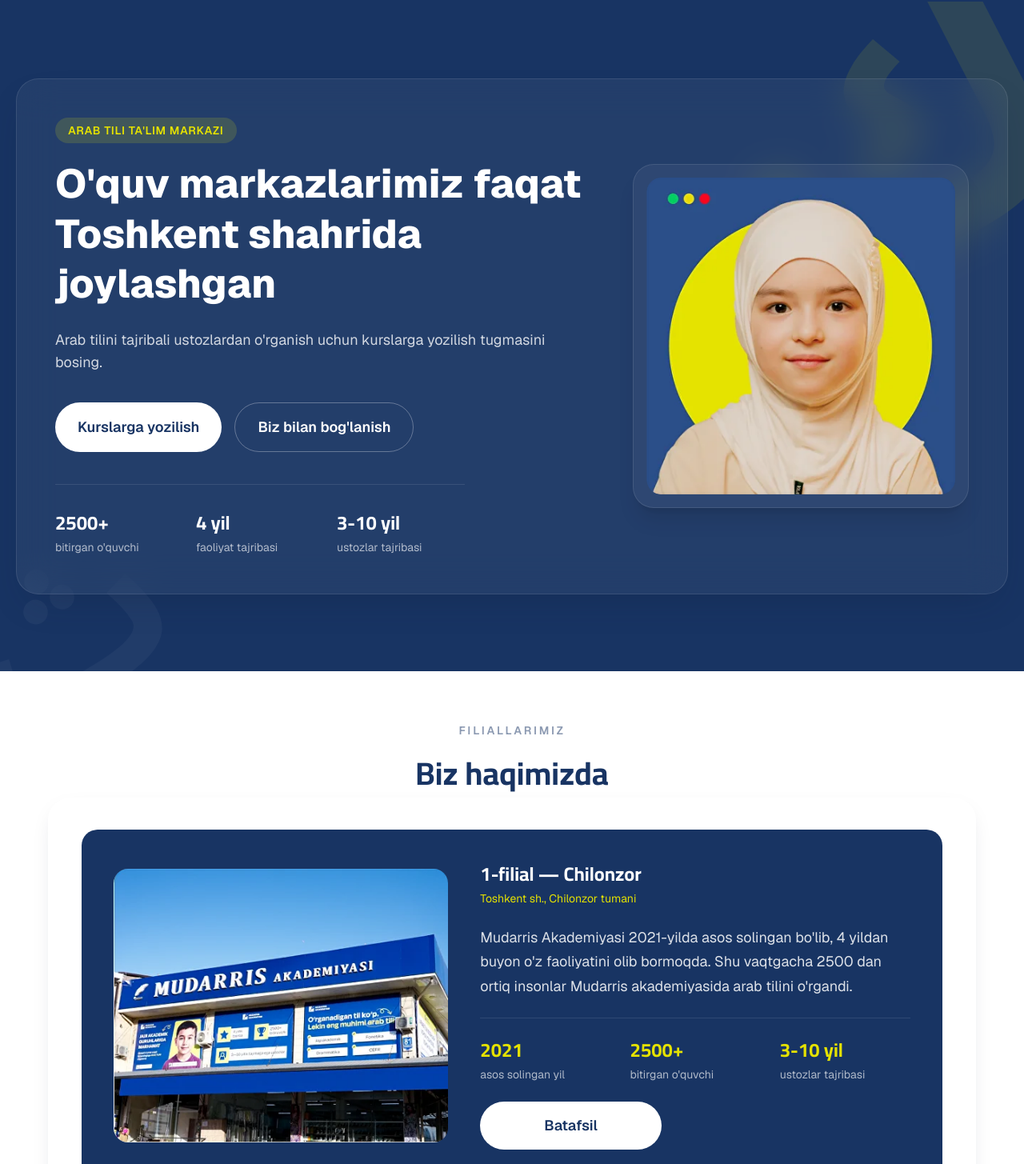
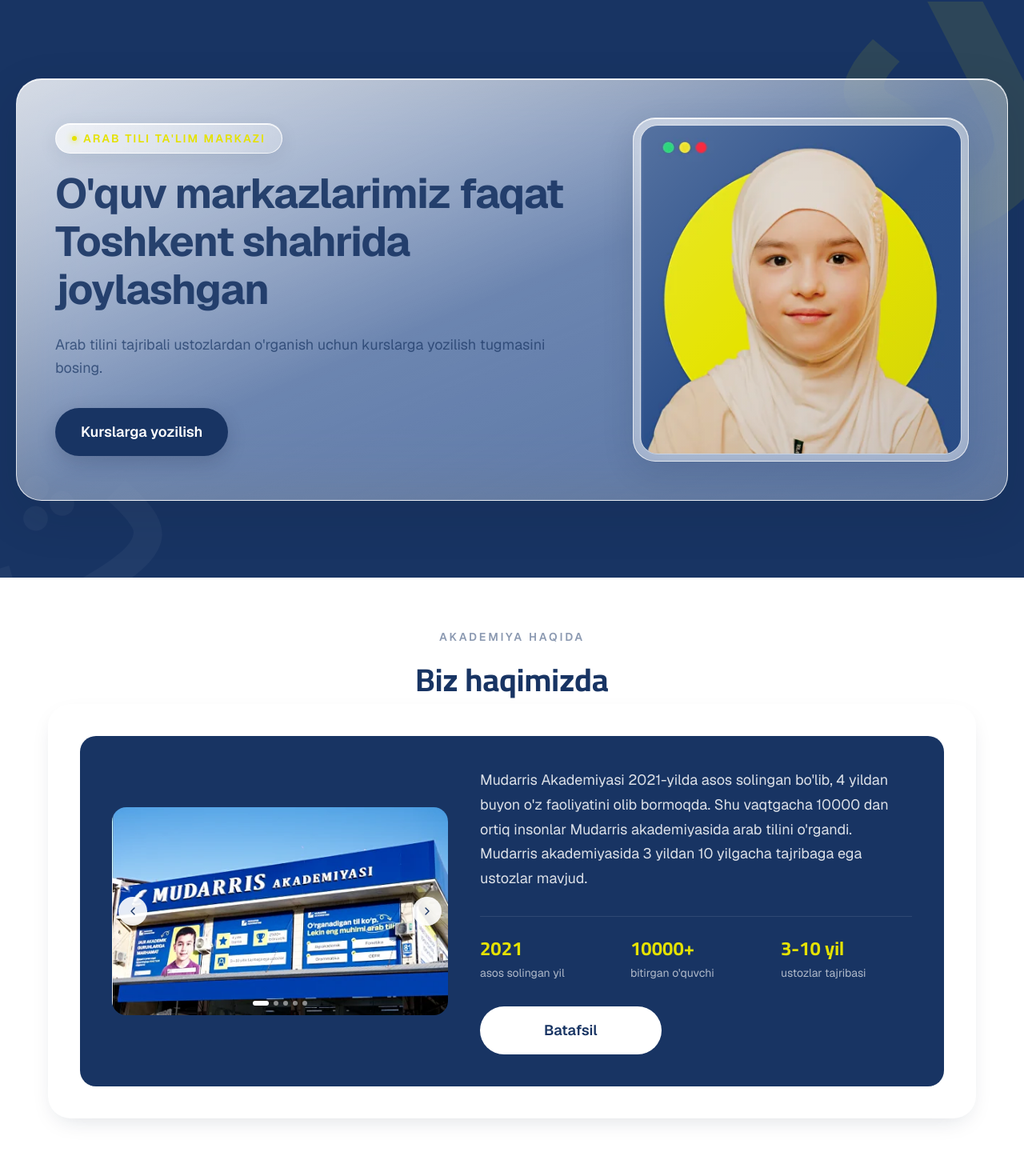
Before and after one commit to Abdulhamid-Azamov/mudarris, a Next.js app: page / in a window 1280 px wide. Shown: the part 77-1532 px from the top of the page at 80% size. Built offline with nearby package versions, Linux system fonts and the light colour scheme.

Commit message:
New Hero and About Sections

```diff
--- a/app/globals.css
+++ b/app/globals.css
@@ -53,6 +53,17 @@ body {
   }
 }
 
+@keyframes fade-in {
+  from {
+    opacity: 0;
+    transform: translateY(8px);
+  }
+  to {
+    opacity: 1;
+    transform: translateY(0);
+  }
+}
+
 .reveal {
   opacity: 0;
 }
--- a/components/AboutSection.tsx
+++ b/components/AboutSection.tsx
@@ -6,87 +6,36 @@ import Image from "next/image"
 import AboutImage from "@/images/about-image.webp"
 import Reveal from "@/components/Reveal"
 
-type Branch = {
-  name: string
-  address: string
-  description: string
-  facts: { value: string; label: string }[]
-}
 
-// Shablon ma'lumotlar — har bir filial uchun aniq matn/manzil keyinchalik
-// almashtiriladi, hozircha 5 tasi ham namuna sifatida bir xil.
-const BRANCHES: Branch[] = [
-  {
-    name: "1-filial — Chilonzor",
-    address: "Toshkent sh., Chilonzor tumani",
-    description:
-      "Mudarris Akademiyasi 2021-yilda asos solingan bo'lib, 4 yildan buyon o'z faoliyatini olib bormoqda. Shu vaqtgacha 2500 dan ortiq insonlar Mudarris akademiyasida arab tilini o'rgandi.",
-    facts: [
-      { value: "2021", label: "asos solingan yil" },
-      { value: "2500+", label: "bitirgan o'quvchi" },
-      { value: "3-10 yil", label: "ustozlar tajribasi" },
-    ],
-  },
-  {
-    name: "2-filial — Yunusobod",
-    address: "Toshkent sh., Yunusobod tumani",
-    description:
-      "Yunusobod filialida ham xuddi shunday sifatli ta'lim, tajribali ustozlar va zamonaviy o'quv metodikasi asosida arab tili o'qitiladi.",
-    facts: [
-      { value: "2022", label: "ochilgan yil" },
-      { value: "800+", label: "bitirgan o'quvchi" },
-      { value: "3-8 yil", label: "ustozlar tajribasi" },
-    ],
-  },
-  {
-    name: "3-filial — Mirzo Ulug'bek",
-    address: "Toshkent sh., Mirzo Ulug'bek tumani",
-    description:
-      "Mirzo Ulug'bek filiali qulay joylashuvi va kichik guruhlarda dars olib borilishi bilan ajralib turadi.",
-    facts: [
-      { value: "2022", label: "ochilgan yil" },
-      { value: "650+", label: "bitirgan o'quvchi" },
-      { value: "4-9 yil", label: "ustozlar tajribasi" },
-    ],
-  },
-  {
-    name: "4-filial — Yashnobod",
-    address: "Toshkent sh., Yashnobod tumani",
-    description:
-      "Yashnobod filialida kattalar va bolalar uchun alohida guruhlar tashkil etilgan, individual yondashuvga alohida e'tibor qaratiladi.",
-    facts: [
-      { value: "2023", label: "ochilgan yil" },
-      { value: "400+", label: "bitirgan o'quvchi" },
-      { value: "3-7 yil", label: "ustozlar tajribasi" },
-    ],
-  },
-  {
-    name: "5-filial — Sergeli",
-    address: "Toshkent sh., Sergeli tumani",
-    description:
-      "Sergeli filiali eng so'nggi ochilgan bo'lib, akademiyaning barcha tajribasi va standartlari asosida ish yuritadi.",
-    facts: [
-      { value: "2024", label: "ochilgan yil" },
-      { value: "200+", label: "bitirgan o'quvchi" },
-      { value: "3-6 yil", label: "ustozlar tajribasi" },
-    ],
-  },
+const SLIDES = [
+  { alt: "Mudarris akademiyasi — 1-surat" },
+  { alt: "Mudarris akademiyasi — 2-surat" },
+  { alt: "Mudarris akademiyasi — 3-surat" },
+  { alt: "Mudarris akademiyasi — 4-surat" },
+  { alt: "Mudarris akademiyasi — 5-surat" },
 ]
 
-const SWIPE_THRESHOLD = 60 // shu qadar (px) surilsa, slayd almashadi
+const FACTS = [
+  { value: "2021", label: "asos solingan yil" },
+  { value: "10000+", label: "bitirgan o'quvchi" },
+  { value: "3-10 yil", label: "ustozlar tajribasi" },
+]
+
+const SWIPE_THRESHOLD = 60
 
 const AboutSection = () => {
   const [index, setIndex] = useState(0)
   const [dragOffset, setDragOffset] = useState(0)
   const [isDragging, setIsDragging] = useState(false)
   const startXRef = useRef(0)
-  const total = BRANCHES.length
+  const total = SLIDES.length
 
   const goTo = (next: number) => {
     setIndex(((next % total) + total) % total)
   }
 
   const handlePointerDown = (event: ReactPointerEvent<HTMLDivElement>) => {
+    if (event.pointerType !== "touch") return
     startXRef.current = event.clientX
     setIsDragging(true)
     event.currentTarget.setPointerCapture(event.pointerId)
@@ -112,7 +61,7 @@ const AboutSection = () => {
     <section className="containers px-5 py-4 sm:py-8">
       <Reveal className="text-center">
         <span className="text-xs font-semibold uppercase tracking-[0.2em] text-navy/50 sm:text-sm">
-          Filiallarimiz
+          Akademiya haqida
         </span>
         <h2 className="mt-3 font-display text-[28px] font-bold text-navy sm:text-[34px] md:text-[40px]">
           Biz haqimizda
@@ -120,22 +69,38 @@ const AboutSection = () => {
       </Reveal>
 
       <Reveal delay={100} className="centralize mt-10 rounded-[28px] bg-white p-4 shadow-(--shadow-card) sm:p-6 md:p-10">
-        <div   className="touch-pan-y cursor-grab select-none overflow-hidden rounded-[20px] active:cursor-grabbing"  onPointerDown={handlePointerDown}   onPointerMove={handlePointerMove}   onPointerUp={endDrag}   onPointerLeave={endDrag}  onPointerCancel={endDrag}  >
-          <div className={`flex ${isDragging ? "" : "transition-transform duration-500 ease-out"}`} style={{ transform: `translateX(calc(-${index * 100}% + ${dragOffset}px))` }} >
-            {BRANCHES.map((branch) => (
-              <div key={branch.name} className="w-full shrink-0 px-0.5">
         <div className="flex flex-col items-center gap-8 rounded-[20px] bg-navy p-6 sm:p-8 md:flex-row md:items-center md:gap-10 md:p-10">
-                  <Image src={AboutImage}  alt={branch.name}  width={469} height={383} draggable={false} className="w-full max-w-md rounded-[18px] object-cover md:w-[42%]" />
-                  <div className="flex flex-1 flex-col items-start gap-6">
-                    <div>
-                      <h3 className="font-display text-xl font-bold text-white sm:text-2xl">{branch.name}</h3>
-                      <p className="mt-1 text-sm text-accent">{branch.address}</p>
+          <div className="w-full md:w-[42%]">
+            <div className="relative touch-pan-y select-none overflow-hidden rounded-[18px] cursor-grab active:cursor-grabbing" onPointerDown={handlePointerDown} onPointerMove={handlePointerMove} onPointerUp={endDrag} onPointerLeave={endDrag} onPointerCancel={endDrag} >
+              <div className={`flex ${isDragging ? "" : "transition-transform duration-500 ease-out"}`}  style={{ transform: `translateX(calc(-${index * 100}% + ${dragOffset}px))` }} >
+                {SLIDES.map((slide) => (
+                  <div key={slide.alt} className="relative h-55 w-full shrink-0 sm:h-65">
+                    <Image src={AboutImage} alt={slide.alt} fill draggable={false} sizes="(min-width: 768px) 420px, 100vw" className="object-cover" />
                   </div>
-
-                    <p className="text-base leading-[170%] text-white/85 sm:text-lg">{branch.description}</p>
+                ))}
+              </div>
+              <div className="pointer-events-none absolute inset-x-0 bottom-3 flex items-center justify-center gap-1.5">
+                {SLIDES.map((slide, i) => (
+                  <span key={slide.alt} className={`h-1.5 rounded-full transition-all duration-300 ${i === index ? "w-5 bg-white" : "w-1.5 bg-white/50"}`} />))}
+              </div>
+              <button type="button" onClick={() => goTo(index - 1)} aria-label="Oldingi rasm" className="absolute left-2 top-1/2 z-10 hidden h-9 w-9 -translate-y-1/2 cursor-pointer items-center justify-center rounded-full bg-white/90 text-navy transition-all duration-200 hover:bg-white sm:flex" >
+                <ChevronIcon direction="left" />
+              </button>
+              <button type="button" onClick={() => goTo(index + 1)} aria-label="Keyingi rasm" className="absolute right-2 top-1/2 z-10 hidden h-9 w-9 -translate-y-1/2 cursor-pointer items-center justify-center rounded-full bg-white/90 text-navy transition-all duration-200 hover:bg-white sm:flex" >
+                <ChevronIcon direction="right" />
+              </button>
+            </div>
+          </div>
+          <div className="flex flex-1 flex-col items-start gap-8">
+            <p className="text-base leading-[170%] text-white/85 sm:text-lg">
+              Mudarris Akademiyasi 2021-yilda asos solingan bo&apos;lib, 4 yildan
+              buyon o&apos;z faoliyatini olib bormoqda. Shu vaqtgacha 10000 dan ortiq
+              insonlar Mudarris akademiyasida arab tilini o&apos;rgandi. Mudarris
+              akademiyasida 3 yildan 10 yilgacha tajribaga ega ustozlar mavjud.
+            </p>
 
             <dl className="grid w-full grid-cols-3 gap-3 border-t border-white/10 pt-6 sm:gap-6">
-                      {branch.facts.map((fact) => (
+              {FACTS.map((fact) => (
                 <div key={fact.label}>
                   <dt className="sr-only">{fact.label}</dt>
                   <dd className="font-display text-lg font-bold text-accent sm:text-2xl">{fact.value}</dd>
@@ -149,20 +114,15 @@ const AboutSection = () => {
             </button>
           </div>
         </div>
-              </div>
-            ))}
-          </div>
-        </div>
-
-        {/* Dots */}
-        <div className="mt-6 flex items-center justify-center gap-2">
-          {BRANCHES.map((branch, i) => (
-            <button key={branch.name} type="button"  onClick={() => goTo(i)} aria-label={`${branch.name} sahifasiga o'tish`} aria-current={i === index} className={`h-2.5 cursor-pointer rounded-full transition-all duration-300 ${ i === index ? "w-7 bg-navy" : "w-2.5 bg-navy/20 hover:bg-navy/40" }`} />
-          ))}
-        </div>
       </Reveal>
     </section>
   )
 }
 
+const ChevronIcon = ({ direction }: { direction: "left" | "right" }) => (
+  <svg viewBox="0 0 24 24" fill="none" className={`h-4 w-4 ${direction === "left" ? "" : "rotate-180"}`}>
+    <path d="M15 6L9 12L15 18" stroke="currentColor" strokeWidth="2" strokeLinecap="round" strokeLinejoin="round" />
+  </svg>
+)
+
 export default AboutSection
--- a/components/Hero.tsx
+++ b/components/Hero.tsx
@@ -3,66 +3,54 @@ import HeroImage from "@/images/hero-img.webp"
 import Reveal from "@/components/Reveal"
 import BrandLetterMark from "@/components/decor/BrandLetterMark"
 
-const STATS = [
-  { value: "2500+", label: "bitirgan o'quvchi" },
-  { value: "4 yil", label: "faoliyat tajribasi" },
-  { value: "3-10 yil", label: "ustozlar tajribasi" },
-]
 
 const Hero = () => {
   return (
     <section className="relative overflow-hidden bg-navy px-5 py-16 text-white sm:py-20 lg:py-24">
-      <BrandLetterMark
-        variant="single"
-        className="pointer-events-none absolute -right-16 -top-20 h-72 w-72 text-accent/10 sm:h-96 sm:w-96 lg:h-[30rem] lg:w-[30rem]"
-      />
-      <BrandLetterMark
-        variant="cluster"
-        className="pointer-events-none absolute -bottom-24 -left-16 hidden h-72 w-72 text-white/[0.04] sm:block"
-      />
 
-      <div className="relative mx-auto flex max-w-7xl flex-col items-center gap-10 rounded-[28px] border border-white/10 bg-white/5 p-6 shadow-[var(--shadow-soft)] backdrop-blur-xl sm:p-8 md:flex-row md:items-center md:justify-between md:p-12">
-        <Reveal className="flex-1">
-          <span className="inline-flex items-center gap-2 rounded-full bg-accent/15 px-4 py-1.5 text-xs font-semibold uppercase tracking-wider text-accent sm:text-sm">
+      <BrandLetterMark variant="single" className="pointer-events-none absolute -right-16 -top-20 h-72 w-72 text-accent/10 sm:h-96 sm:w-96 lg:h-120 lg:w-120" />
+
+      <BrandLetterMark  variant="cluster"  className="pointer-events-none absolute -bottom-24 -left-16 hidden h-72 w-72 text-white/4 sm:block"   />
+
+      <div className="  relative mx-auto flex max-w-7xl flex-col items-center gap-10  overflow-hidden rounded-4xl  border border-white/80  bg-linear-to-br from-white/65 via-white/40 to-white/25  p-6  shadow-[0_20px_60px_rgba(15,23,42,0.12),inset_0_1px_0_rgba(255,255,255,0.9)]  backdrop-blur-2xl  backdrop-saturate-150  before:pointer-events-none  before:absolute  before:inset-0  before:bg-linear-to-br  before:from-white/50  before:via-transparent  before:to-white/10  sm:p-8  md:flex-row  md:items-center  md:justify-between  md:p-12  ">
+
+        {/* LEFT */}
+        <Reveal className="relative z-10 flex-1">
+
+          <span className=" inline-flex items-center gap-2 rounded-full border border-white/80 bg-linear-to-r from-white/70 via-white/50 to-white/30 px-5 py-2 text-xs font-semibold uppercase tracking-[0.15em]  text-accent  shadow-[0_6px_24px_rgba(15,23,42,0.08),inset_0_1px_0_rgba(255,255,255,0.9)]  backdrop-blur-xl  backdrop-saturate-150  sm:text-sm  ">
+            <span className="h-1.5 w-1.5 rounded-full bg-accent shadow-[0_0_8px_currentColor]" />
+
             Arab tili ta&apos;lim markazi
           </span>
 
-          <h1 className="mt-5 text-[32px] font-extrabold leading-tight text-white sm:text-[40px] md:text-[46px] lg:text-[50px]">
+          <h1 className="  mt-5 text-[30px]  font-bold  leading-[1.1]  tracking-tight  text-navy/90  sm:text-4xl  sm:leading-[1.15]  lg:text-5xl xl:text-[52px] ">
             O&apos;quv markazlarimiz faqat Toshkent shahrida joylashgan
           </h1>
-          <p className="mt-6 max-w-2xl text-base text-white/80 sm:text-lg">
-            Arab tilini tajribali ustozlardan o&apos;rganish uchun kurslarga yozilish tugmasini bosing.
+
+          <p className="  mt-6  max-w-2xl  text-base  leading-relaxed  text-navy/70  sm:text-lg  ">
+            Arab tilini tajribali ustozlardan o&apos;rganish uchun
+            kurslarga yozilish tugmasini bosing.
           </p>
+
           <div className="mt-9 flex flex-col gap-4 sm:flex-row">
-            <button className="min-w-50 cursor-pointer rounded-full bg-white px-7 py-4 text-base font-semibold text-navy transition-all duration-200 hover:-translate-y-0.5 hover:bg-accent hover:shadow-[var(--shadow-card)] sm:text-lg">
+
+            <button className="  min-w-50  cursor-pointer  rounded-full  bg-navy  px-8  py-4  text-base  font-semibold  text-white  shadow-[0_8px_24px_rgba(15,23,42,0.18)]  transition-all  duration-200  hover:-translate-y-1  hover:bg-accent  hover:shadow-[0_12px_30px_rgba(15,23,42,0.22)]  sm:text-lg ">
               Kurslarga yozilish
             </button>
-            <button className="min-w-50 cursor-pointer rounded-full border border-white/30 bg-transparent px-7 py-4 text-base font-semibold text-white transition-all duration-200 hover:border-white/60 hover:bg-white/10 sm:text-lg">
-              Biz bilan bog&apos;lanish
-            </button>
+
           </div>
-
-          <dl className="mt-10 grid grid-cols-3 gap-4 border-t border-white/10 pt-8 sm:max-w-lg">
-            {STATS.map((stat) => (
-              <div key={stat.label}>
-                <dt className="sr-only">{stat.label}</dt>
-                <dd className="font-display text-xl font-bold text-white sm:text-2xl">{stat.value}</dd>
-                <dd className="mt-1 text-xs text-white/65 sm:text-sm">{stat.label}</dd>
-              </div>
-            ))}
-          </dl>
         </Reveal>
 
-        <Reveal delay={150} className="relative w-full max-w-105 overflow-hidden rounded-[26px] border border-white/10 bg-white/5 p-3 shadow-xl sm:p-4">
-          <Image
-            src={HeroImage}
-            alt="Mudarris akademiyasi o'quvchisi"
-            height={520}
-            width={520}
-            className="h-full w-full rounded-[18px] object-cover"
-            priority
-          />
+        {/* IMAGE */}
+        <Reveal delay={150} className="  relative z-10 w-full max-w-105  overflow-hidden  rounded-[28px]  border border-white/70  bg-white/30  p-2  shadow-[0_12px_40px_rgba(15,23,42,0.12),inset_0_1px_0_rgba(255,255,255,0.8)]  backdrop-blur-xl  " >
+          <div className="  relative overflow-hidden  rounded-[22px]  border border-white/40  ">
+            <Image src={HeroImage} alt="Mudarris akademiyasi o'quvchisi" height={520}  width={520}  className="   h-full   w-full  object-cover  transition-transform  duration-700  hover:scale-[1.03] " priority  />
+
+            {/* image reflection */}
+            <div className="  pointer-events-none  absolute inset-0  bg-linear-to-br  from-white/20  via-transparent  to-navy/10 " />
+          </div>
         </Reveal>
+
       </div>
     </section>
   )
```
Lines whose indentation alone changed are shown as unchanged.
